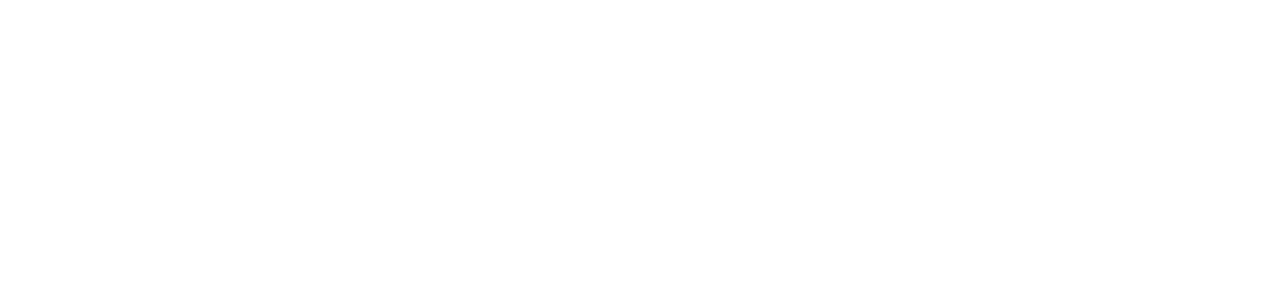
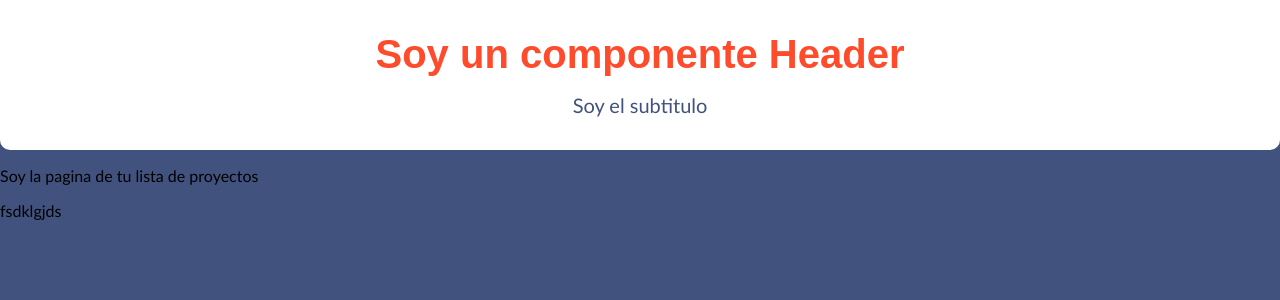
Before and after one commit to jolivert/Fullstack_project, a React (Vite) app in the folder FRONTEND/: page /projects in a window 1280 px wide. Before the commit this address had no page. Shown: the top 300 px of the page. Built offline with nearby package versions, Linux system fonts and the light colour scheme.

Commit message:
My project screen preparation

```diff
--- a/FRONTEND/src/App.jsx
+++ b/FRONTEND/src/App.jsx
@@ -3,6 +3,7 @@
 import Initial from './pages/Initial.jsx'
 import SignUp from './components/SignUp'
 import PlanningPocker from './pages/PlanningPocker.jsx'
+import Projects from './pages/Projects.jsx'
 import './assets/style/App.css'
 
 
@@ -13,6 +14,7 @@
         <Route path="/" element={<Layout />}>
           <Route index element={<Initial />} />
           <Route path="signUp" element={<SignUp />} />
+          <Route path="projects" element={<Projects/>} />
           <Route path="planningPocker" element={<PlanningPocker />} />
         </Route>
       </Routes>
--- a/FRONTEND/src/assets/style/header.css
+++ b/FRONTEND/src/assets/style/header.css
@@ -0,0 +1,29 @@
+body{
+    margin: 0%;
+}
+
+#header {
+    display: flex;
+    flex-direction: column;
+    align-items: center;
+    background-color: white;
+    border-bottom-left-radius: 10px;
+    border-bottom-right-radius: 10px;
+    height: 150px;
+}
+
+h1 {
+    color: #FE4B2B;
+    font-size: 40px;
+    font-family:Arial, Helvetica, sans-serif;
+    margin-bottom: 1rem;
+    margin-top: 2rem;
+}
+
+h2 {
+    font-size: 20px;
+    font-family: 'Gill Sans', 'Gill Sans MT', Calibri, 'Trebuchet MS', sans-serif;
+    font-weight:500;
+    color: #41527E;
+    margin-top: 0%;
+}
--- /dev/null
+++ b/FRONTEND/src/assets/style/projects.css
@@ -0,0 +1,3 @@
+body{
+    background-color: #41527E;
+}
--- a/FRONTEND/src/components/Header.jsx
+++ b/FRONTEND/src/components/Header.jsx
@@ -1,10 +1,12 @@
 import React from 'react'
+import '../assets/style/header.css'
 
 
 const Header = () => {
   return (
-    <div>
-     <h1>soy un componente Header</h1>
+    <div id='header'>
+     <h1>Soy un componente Header</h1>
+     <h2>Soy el subtitulo</h2>
     </div>
   )
 }
--- a/FRONTEND/src/components/Login.jsx
+++ b/FRONTEND/src/components/Login.jsx
@@ -1,6 +1,8 @@
 import React from 'react'
 import { Link } from "react-router-dom";
 import '../assets/style/login.css'
+import Layout from '../pages/Layout';
+import SignUp from './SignUp';
 
 
 
@@ -16,7 +18,8 @@
         <input type="text" />
         </div>
 
-        <button>Login</button>
+        <Link to="/projects"> <button>Login</button> </Link>
+        {/* <button> <Link to="/signUp">Login</Link></button> */}
       </div>
       <Link to="/signUp">
       <p className="registerNow">
--- /dev/null
+++ b/FRONTEND/src/pages/Projects.jsx
@@ -0,0 +1,14 @@
+import React from "react";
+import Header from '../components/Header.jsx'
+import '../assets/style/projects.css'
+
+const Projects = () => {
+    return (
+      <div>
+        <Header/>
+        <p>Soy la pagina de tu lista de proyectos</p>
+        <p>fsdklgjds</p>
+      </div>
+    )
+  }
+  export default Projects
```
